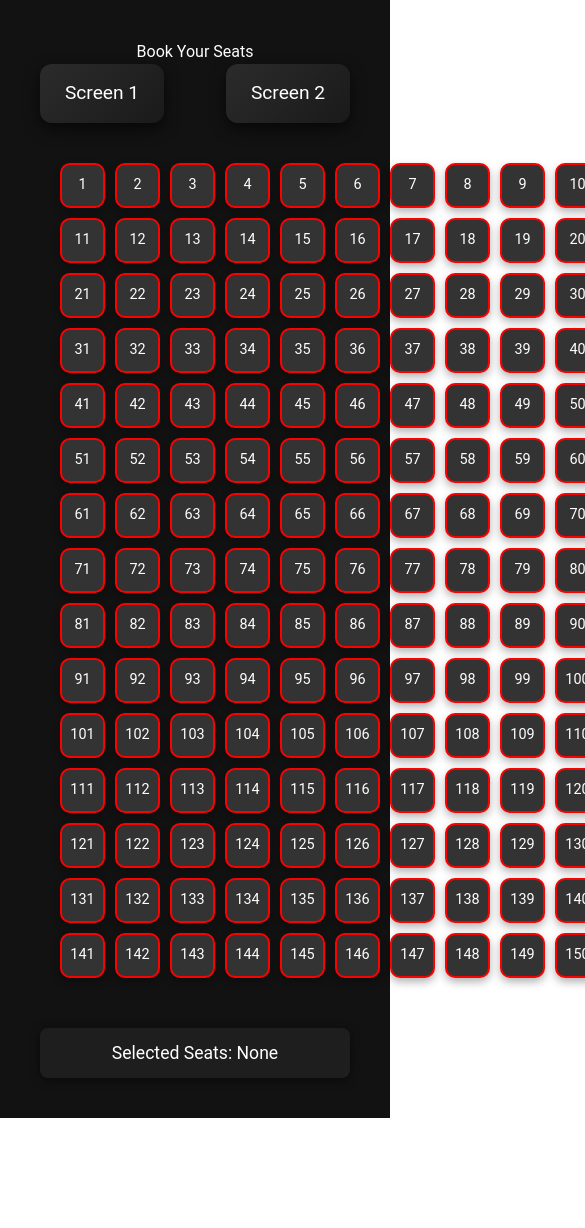
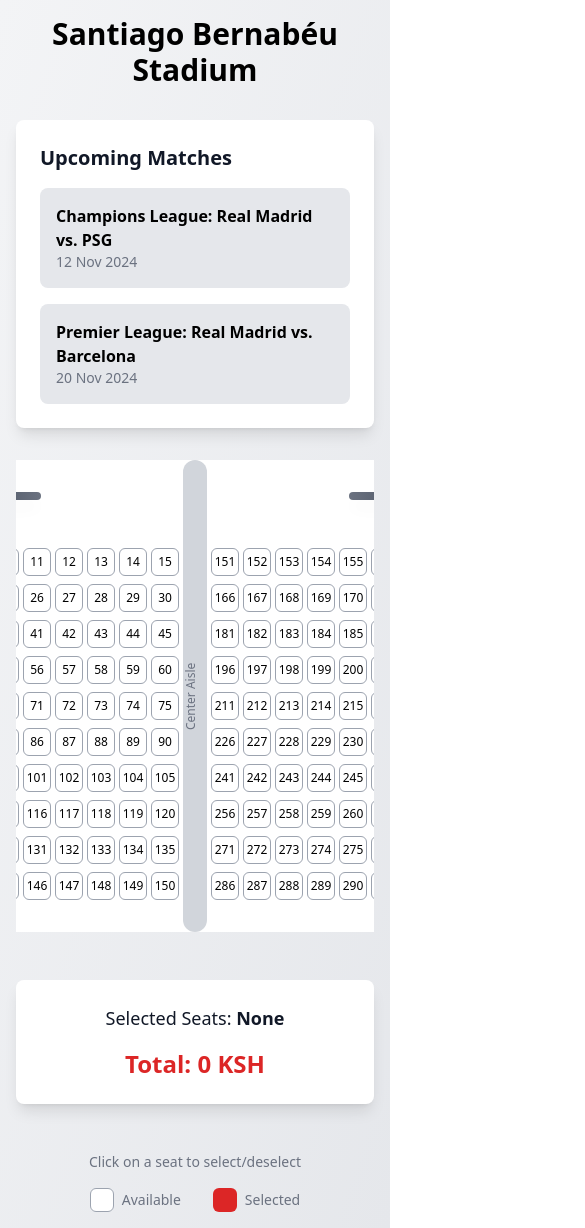
Before and after one commit to maqiie/Chalk-house, a React (Create React App) app: page /match in a window 390 px wide. Shown: the top 1228 px of the page, 585 px wide, since content can reach past the window. Before the commit the page ends 1118 px from the top, so only its background shows below. Built offline with nearby package versions, Linux system fonts and the light colour scheme.

Commit message:
matches update

```diff
--- a/package.json
+++ b/package.json
@@ -18,6 +18,7 @@
     "react-router-dom": "^6.28.0",
     "react-scripts": "^5.0.1",
     "react-scroll": "^1.9.0",
+    "router-dom": "^3.0.1",
     "three": "^0.170.0",
     "typescript": "^4.9.5",
     "web-vitals": "^2.1.4"
--- a/src/components/Match.js
+++ b/src/components/Match.js
@@ -1,75 +1,289 @@
-import React, { useState } from 'react';
-import './Match.css'; // Custom CSS for styling
+// "use client";
 
-const Theater = () => {
-  const totalSeatsPerSide = 150; // Seats for each side
-  const seatPrice = 50; // Price per seat in KSH
-  const [selectedSeats, setSelectedSeats] = useState([]);
+// import React, { useState } from "react";
+// import { ChevronRight, X } from "lucide-react";
 
-  const handleSeatClick = (seatNumber) => {
+// export default function Component() {
+//   const totalRows = 10;
+//   const seatsPerRow = 15;
+//   const totalSeats = totalRows * seatsPerRow * 2;
+//   const seatPrice = 50; // Price per seat in KSH
+//   const [selectedSeats, setSelectedSeats] = useState([]);
+
+//   const handleSeatClick = (seatId) => {
+//     setSelectedSeats((prev) =>
+//       prev.includes(seatId)
+//         ? prev.filter((seat) => seat !== seatId)
+//         : [...prev, seatId]
+//     );
+//   };
+
+//   const handlePayment = () => {
+//     alert(
+//       `Proceeding to payment for ${selectedSeats.length} seat(s) - Total: ${
+//         selectedSeats.length * seatPrice
+//       } KSH`
+//     );
+//   };
+
+//   const renderSeat = (sideIndex, rowIndex, seatIndex) => {
+//     const seatNumber =
+//       sideIndex * (totalRows * seatsPerRow) +
+//       rowIndex * seatsPerRow +
+//       seatIndex +
+//       1;
+//     const seatId = `S${sideIndex + 1}-R${rowIndex + 1}-${seatIndex + 1}`;
+//     const isSelected = selectedSeats.includes(seatId);
+
+//     return (
+//       <button
+//         key={seatId}
+//         className={`w-7 h-7 sm:w-8 sm:h-8 rounded-md flex items-center justify-center text-xs transition-all duration-300 ${
+//           isSelected
+//             ? "bg-primary text-primary-foreground shadow-lg shadow-primary/50 scale-110"
+//             : "bg-secondary hover:bg-primary/20 text-secondary-foreground"
+//         }`}
+//         onClick={() => handleSeatClick(seatId)}
+//         title={`Seat ${seatNumber}`}
+//       >
+//         <span className="sr-only">
+//           {isSelected ? "Deselect" : "Select"} seat {seatNumber}
+//         </span>
+//         {isSelected ? <X size={14} /> : seatNumber}
+//       </button>
+//     );
+//   };
+
+//   const renderScreen = (index) => (
+//     <div className="w-full max-w-[200px] mx-auto mb-8">
+//       <div className="h-2 bg-gradient-to-r from-primary/50 via-primary to-primary/50 rounded-full shadow-lg shadow-primary/30"></div>
+//       <div className="text-center text-xs mt-2 text-muted-foreground">
+//         Screen {index}
+//       </div>
+//     </div>
+//   );
+
+//   return (
+//     <div className="min-h-screen bg-background text-foreground p-4 md:p-8 font-sans">
+//       <h1 className="text-3xl md:text-4xl font-bold text-center mb-8">
+//         Santiago Bernabéu
+//       </h1>
+
+//       <div className="flex justify-center mb-12 overflow-x-auto">
+//         <div className="relative bg-card p-8 rounded-xl shadow-xl">
+//           <div className="flex space-x-8">
+//             {[0, 1].map((sideIndex) => (
+//               <div
+//                 key={`side-${sideIndex}`}
+//                 className="flex flex-col items-center"
+//               >
+//                 {renderScreen(sideIndex + 1)}
+//                 <div className="flex flex-col space-y-2">
+//                   {Array.from({ length: totalRows }).map((_, rowIndex) => (
+//                     <div key={`row-${rowIndex}`} className="flex space-x-1">
+//                       {Array.from({ length: seatsPerRow }).map((_, seatIndex) =>
+//                         renderSeat(sideIndex, rowIndex, seatIndex)
+//                       )}
+//                     </div>
+//                   ))}
+//                 </div>
+//               </div>
+//             ))}
+//           </div>
+//           <div className="absolute top-0 left-1/2 -translate-x-1/2 h-full w-6 bg-muted/30 rounded-full">
+//             <div className="h-full flex items-center justify-center text-xs text-muted-foreground [writing-mode:vertical-rl] rotate-180">
+//               Center Aisle
+//             </div>
+//           </div>
+//         </div>
+//       </div>
+
+//       <div className="mt-12 text-center max-w-2xl mx-auto">
+//         <div className="bg-card p-6 rounded-lg mb-6 flex flex-col sm:flex-row items-center justify-between shadow-lg">
+//           <span className="mb-4 sm:mb-0 text-lg">
+//             Selected Seats:{" "}
+//             <span className="font-semibold">
+//               {selectedSeats.length || "None"}
+//             </span>
+//           </span>
+//           <span className="text-2xl font-bold text-primary">
+//             Total: {selectedSeats.length * seatPrice} KSH
+//           </span>
+//         </div>
+//         {selectedSeats.length > 0 && (
+//           <button
+//             className="bg-primary text-primary-foreground px-8 py-4 rounded-lg text-xl font-semibold hover:bg-primary/90 transition-colors duration-300 flex items-center justify-center w-full shadow-lg"
+//             onClick={handlePayment}
+//           >
+//             Proceed to Payment
+//             <ChevronRight className="ml-2" size={24} />
+//           </button>
+//         )}
+//       </div>
+
+//       <div className="mt-12 text-center text-sm text-muted-foreground">
+//         <p className="mb-4">Click on a seat to select/deselect</p>
+//         <div className="flex justify-center items-center space-x-8">
+//           <div className="flex items-center">
+//             <div className="w-6 h-6 bg-secondary rounded-md mr-2"></div>
+//             Available
+//           </div>
+//           <div className="flex items-center">
+//             <div className="w-6 h-6 bg-primary rounded-md mr-2"></div>
+//             Selected
+//           </div>
+//         </div>
+//       </div>
+//     </div>
+//   );
+// }
+
+'use client'
+
+import React, { useState } from 'react'
+import { ChevronRight, X } from 'lucide-react'
+
+export default function Component() {
+  const totalRows = 10
+  const seatsPerRow = 15
+  const totalSeats = totalRows * seatsPerRow * 2
+  const seatPrice = 50 // Price per seat in KSH
+  const [selectedSeats, setSelectedSeats] = useState([])
+  const [selectedMatch, setSelectedMatch] = useState(null)
+
+  const matches = [
+    { id: 1, name: 'Champions League: Real Madrid vs. PSG', date: '12 Nov 2024' },
+    { id: 2, name: 'Premier League: Real Madrid vs. Barcelona', date: '20 Nov 2024' },
+  ]
+
+  const handleSeatClick = (seatId) => {
     setSelectedSeats((prev) =>
-      prev.includes(seatNumber)
-        ? prev.filter((seat) => seat !== seatNumber)
-        : [...prev, seatNumber]
-    );
-  };
+      prev.includes(seatId) ? prev.filter((seat) => seat !== seatId) : [...prev, seatId]
+    )
+  }
 
   const handlePayment = () => {
-    alert(`Proceeding to payment for ${selectedSeats.length} seat(s) - Total: ${selectedSeats.length * seatPrice} KSH`);
-  };
+    if (selectedMatch) {
+      alert(`Proceeding to payment for ${selectedSeats.length} seat(s) - Total: ${selectedSeats.length * seatPrice} KSH`)
+    } else {
+      alert('Please select a match first.')
+    }
+  }
+
+  const renderSeat = (sideIndex, rowIndex, seatIndex) => {
+    const seatNumber = sideIndex * (totalRows * seatsPerRow) + rowIndex * seatsPerRow + seatIndex + 1
+    const seatId = `S${sideIndex + 1}-R${rowIndex + 1}-${seatIndex + 1}`
+    const isSelected = selectedSeats.includes(seatId)
+
+    return (
+      <button
+        key={seatId}
+        className={`w-7 h-7 sm:w-8 sm:h-8 rounded-md flex items-center justify-center text-xs font-medium transition-all duration-300 ${
+          isSelected
+            ? 'bg-red-600 text-white shadow-lg shadow-red-400 scale-110'
+            : 'bg-white hover:bg-red-200 text-black border border-gray-400'
+        }`}
+        onClick={() => handleSeatClick(seatId)}
+        title={`Seat ${seatNumber}`}
+      >
+        <span className="sr-only">{isSelected ? 'Deselect' : 'Select'} seat {seatNumber}</span>
+        {isSelected ? <X size={14} /> : seatNumber}
+      </button>
+    )
+  }
+
+  const renderScreen = (index) => (
+    <div className="w-full max-w-[200px] mx-auto mb-6">
+      <div className="h-2 bg-gradient-to-r from-gray-500 via-gray-700 to-gray-500 rounded-full shadow-lg"></div>
+      <div className="text-center text-xs mt-2 text-gray-600">Screen {index}</div>
+    </div>
+  )
 
   return (
-    <div className="theater-container">
-      <h1>Book Your Seats</h1>
-      <div className="screen-container">
-        <div className="screen left-screen">Screen 1</div>
-        <div className="screen right-screen">Screen 2</div>
-      </div>
-      <div className="seating-container">
-        <div className="seat-grid left-seats">
-          {Array.from({ length: totalSeatsPerSide }, (_, index) => {
-            const seatNumber = index + 1;
-            const isSelected = selectedSeats.includes(seatNumber);
-            return (
-              <div
-                key={seatNumber}
-                className={`seat ${isSelected ? 'selected' : ''}`}
-                onClick={() => handleSeatClick(seatNumber)}
-                title={`Seat ${seatNumber}`}
-              >
-                {seatNumber}
-              </div>
-            );
-          })}
-        </div>
-        <div className="center-path"></div>
-        <div className="seat-grid right-seats">
-          {Array.from({ length: totalSeatsPerSide }, (_, index) => {
-            const seatNumber = index + 1 + totalSeatsPerSide;
-            const isSelected = selectedSeats.includes(seatNumber);
-            return (
-              <div
-                key={seatNumber}
-                className={`seat ${isSelected ? 'selected' : ''}`}
-                onClick={() => handleSeatClick(seatNumber)}
-                title={`Seat ${seatNumber}`}
-              >
-                {seatNumber}
-              </div>
-            );
-          })}
+    <div className="min-h-screen bg-gradient-to-br from-gray-100 to-gray-200 text-gray-900 p-4 md:p-8 font-sans">
+      <h1 className="text-3xl md:text-4xl font-extrabold text-center text-black mb-8">Santiago Bernabéu Stadium</h1>
+
+      {/* Match Selection */}
+      <div className="bg-white p-6 rounded-lg shadow-lg mb-8 max-w-xl mx-auto">
+        <h2 className="text-xl font-semibold mb-4">Upcoming Matches</h2>
+        <div className="space-y-4">
+          {matches.map((match) => (
+            <button
+              key={match.id}
+              className={`w-full text-left p-4 rounded-lg transition-colors duration-300 ${
+                selectedMatch === match.id
+                  ? 'bg-red-600 text-white shadow-md'
+                  : 'bg-gray-200 hover:bg-red-300 text-black'
+              }`}
+              onClick={() => setSelectedMatch(match.id)}
+            >
+              <div className="font-semibold">{match.name}</div>
+              <div className="text-sm text-gray-500">{match.date}</div>
+            </button>
+          ))}
         </div>
       </div>
-      <div className="selected-info">
-        <p>Selected Seats: {selectedSeats.join(', ') || 'None'}</p>
+
+      {/* Seat Selection */}
+      <div className="flex justify-center mb-12 overflow-x-auto">
+        <div className="relative bg-white p-8 rounded-xl shadow-xl">
+          <div className="flex space-x-8">
+            {[0, 1].map((sideIndex) => (
+              <div key={`side-${sideIndex}`} className="flex flex-col items-center">
+                {renderScreen(sideIndex + 1)}
+                <div className="flex flex-col space-y-2">
+                  {Array.from({ length: totalRows }).map((_, rowIndex) => (
+                    <div key={`row-${rowIndex}`} className="flex space-x-1">
+                      {Array.from({ length: seatsPerRow }).map((_, seatIndex) =>
+                        renderSeat(sideIndex, rowIndex, seatIndex)
+                      )}
+                    </div>
+                  ))}
+                </div>
+              </div>
+            ))}
+          </div>
+          <div className="absolute top-0 left-1/2 -translate-x-1/2 h-full w-6 bg-gray-300 rounded-full">
+            <div className="h-full flex items-center justify-center text-xs text-gray-500 [writing-mode:vertical-rl] rotate-180">
+              Center Aisle
+            </div>
+          </div>
+        </div>
+      </div>
+
+      {/* Payment Section */}
+      <div className="mt-12 text-center max-w-2xl mx-auto">
+        <div className="bg-white p-6 rounded-lg mb-6 flex flex-col sm:flex-row items-center justify-between shadow-lg">
+          <span className="mb-4 sm:mb-0 text-lg">
+            Selected Seats: <span className="font-semibold">{selectedSeats.length || 'None'}</span>
+          </span>
+          <span className="text-2xl font-bold text-red-600">Total: {selectedSeats.length * seatPrice} KSH</span>
+        </div>
         {selectedSeats.length > 0 && (
-          <button className="payment-button" onClick={handlePayment}>
-            Pay {selectedSeats.length * seatPrice} KSH
+          <button
+            className="bg-red-600 text-white px-8 py-4 rounded-lg text-xl font-semibold hover:bg-red-500 transition-colors duration-300 flex items-center justify-center w-full shadow-lg"
+            onClick={handlePayment}
+          >
+            Proceed to Payment
+            <ChevronRight className="ml-2" size={24} />
           </button>
         )}
       </div>
+
+      {/* Legend */}
+      <div className="mt-12 text-center text-sm text-gray-500">
+        <p className="mb-4">Click on a seat to select/deselect</p>
+        <div className="flex justify-center items-center space-x-8">
+          <div className="flex items-center">
+            <div className="w-6 h-6 bg-white border border-gray-400 rounded-md mr-2"></div>
+            Available
+          </div>
+          <div className="flex items-center">
+            <div className="w-6 h-6 bg-red-600 rounded-md mr-2"></div>
+            Selected
+          </div>
+        </div>
+      </div>
     </div>
-  );
-};
-
-export default Theater;
+  )
+}
```
Also changed, not shown: 1 other file (tests, documents, lock files or other folders).
